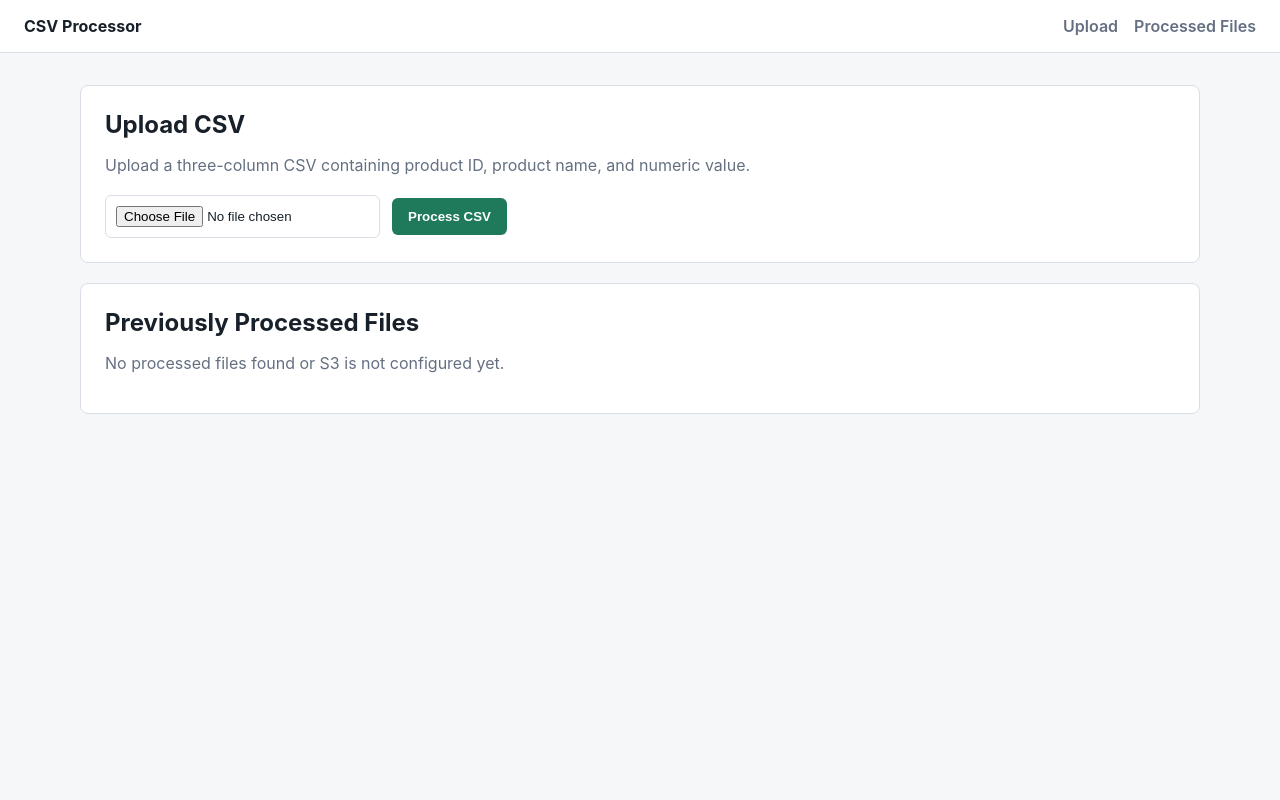
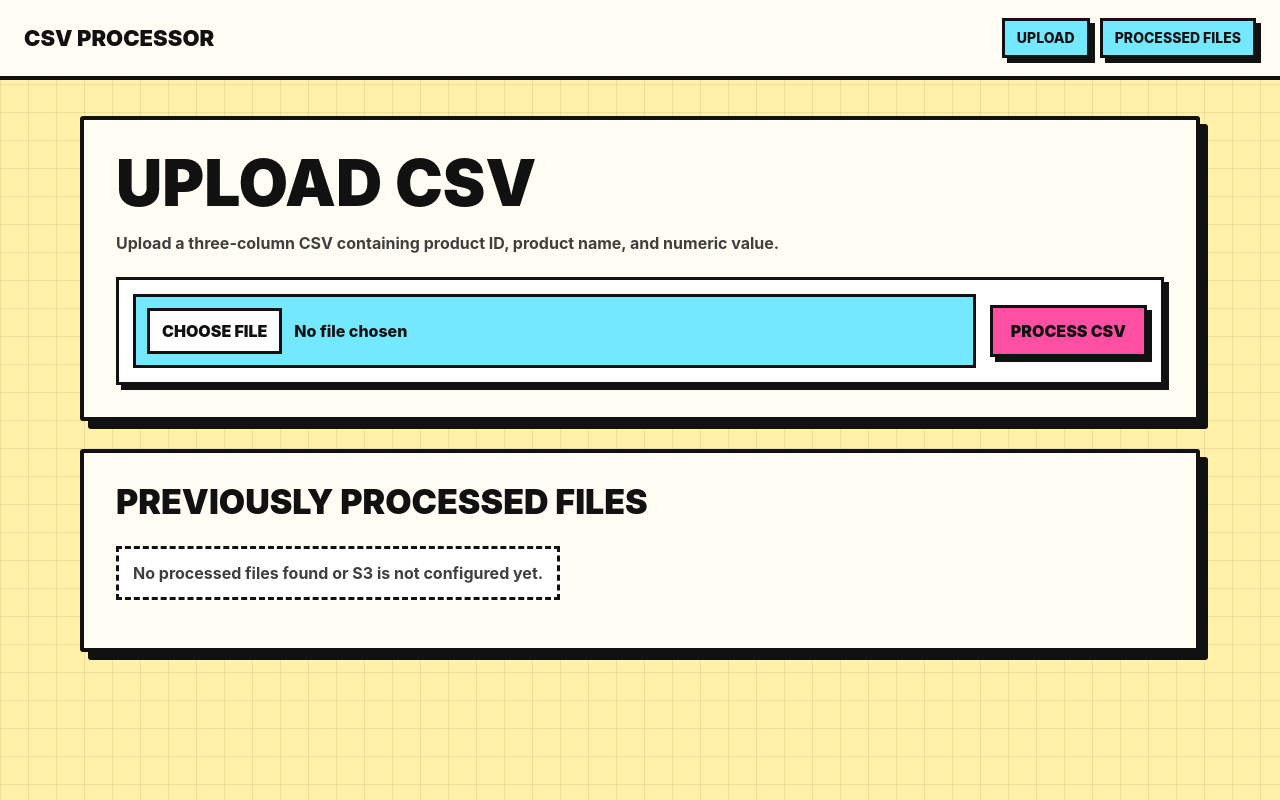
Before and after one commit to MohdUmar20/k8s-csv-processing-platform, a Python web app: template app/templates/index.html in a window 1280 px wide. Run offline with Jinja, Linux system fonts and the light colour scheme; the template is opened without the code that fills it, so the values that code supplies are empty.

Commit message:
Refresh UI with neobrutalist styling

```diff
--- a/app/static/styles.css
+++ b/app/static/styles.css
@@ -1,136 +1,317 @@
 :root {
   color-scheme: light;
-  --bg: #f6f7f9;
-  --panel: #ffffff;
-  --text: #18202a;
-  --muted: #647082;
-  --line: #d9dee7;
-  --accent: #1f7a5c;
-  --accent-strong: #155c45;
-  --danger-bg: #fff0f0;
-  --danger-text: #9b1c1c;
+  --bg: #fff1a8;
+  --bg-grid: rgba(20, 20, 20, 0.08);
+  --panel: #fffdf3;
+  --text: #111111;
+  --muted: #3f3f3f;
+  --line: #111111;
+  --accent: #ff4fa3;
+  --accent-strong: #e43086;
+  --cyan: #73e8ff;
+  --green: #7ef29a;
+  --danger-bg: #ffd8dc;
+  --danger-text: #111111;
+  --shadow: 8px 8px 0 #111111;
+  --shadow-small: 5px 5px 0 #111111;
 }
 
 * {
   box-sizing: border-box;
 }
 
+html {
+  min-width: 320px;
+}
+
 body {
   margin: 0;
-  background: var(--bg);
+  background:
+    linear-gradient(90deg, var(--bg-grid) 1px, transparent 1px),
+    linear-gradient(var(--bg-grid) 1px, transparent 1px),
+    var(--bg);
+  background-size: 28px 28px;
   color: var(--text);
   font-family: Inter, ui-sans-serif, system-ui, -apple-system, BlinkMacSystemFont, "Segoe UI", sans-serif;
+  line-height: 1.5;
 }
 
 .topbar {
   display: flex;
   justify-content: space-between;
   align-items: center;
-  padding: 16px 24px;
+  gap: 18px;
+  padding: 18px 24px;
   background: var(--panel);
-  border-bottom: 1px solid var(--line);
+  border-bottom: 4px solid var(--line);
 }
 
 .brand {
+  display: inline-block;
   color: var(--text);
-  font-weight: 700;
+  font-size: 22px;
+  font-weight: 950;
+  letter-spacing: 0;
+  line-height: 1;
   text-decoration: none;
+  text-transform: uppercase;
 }
 
 nav {
   display: flex;
-  gap: 16px;
+  flex-wrap: wrap;
+  gap: 10px;
+  justify-content: flex-end;
 }
 
 nav a {
-  color: var(--muted);
+  background: var(--cyan);
+  border: 3px solid var(--line);
+  box-shadow: var(--shadow-small);
+  color: var(--text);
+  font-size: 14px;
+  font-weight: 850;
+  line-height: 1;
+  padding: 10px 12px;
   text-decoration: none;
-  font-weight: 600;
+  text-transform: uppercase;
+  transition: transform 120ms ease, box-shadow 120ms ease, background 120ms ease;
+}
+
+nav a:hover,
+nav a:focus-visible {
+  background: var(--green);
+  box-shadow: 2px 2px 0 var(--line);
+  outline: 0;
+  transform: translate(3px, 3px);
 }
 
 .page {
   width: min(1120px, calc(100% - 32px));
-  margin: 32px auto;
+  margin: 36px auto 48px;
 }
 
 .panel {
   background: var(--panel);
-  border: 1px solid var(--line);
-  border-radius: 8px;
-  padding: 24px;
-  margin-bottom: 20px;
+  border: 4px solid var(--line);
+  border-radius: 3px;
+  box-shadow: var(--shadow);
+  margin-bottom: 28px;
+  padding: clamp(20px, 3vw, 32px);
 }
 
 h1,
 h2 {
   margin: 0 0 12px;
+  color: var(--text);
+  font-weight: 950;
+  letter-spacing: 0;
+  line-height: 0.98;
+  text-transform: uppercase;
+}
+
+h1 {
+  font-size: clamp(34px, 6vw, 64px);
+}
+
+h2 {
+  font-size: clamp(24px, 3vw, 34px);
 }
 
 .muted {
   color: var(--muted);
+  font-size: 16px;
+  font-weight: 650;
+  max-width: 760px;
 }
 
 form {
+  align-items: center;
+  background: #ffffff;
+  border: 3px solid var(--line);
+  box-shadow: var(--shadow-small);
   display: flex;
-  gap: 12px;
-  align-items: center;
   flex-wrap: wrap;
-  margin-top: 20px;
+  gap: 14px;
+  margin-top: 22px;
+  padding: 14px;
 }
 
 input[type="file"] {
-  border: 1px solid var(--line);
-  border-radius: 6px;
-  padding: 10px;
-  background: #fff;
+  background: var(--cyan);
+  border: 3px solid var(--line);
+  border-radius: 0;
+  color: var(--text);
+  cursor: pointer;
+  flex: 1 1 280px;
+  font: inherit;
+  font-weight: 800;
+  min-width: 0;
+  padding: 11px;
+}
+
+input[type="file"]::file-selector-button {
+  background: #ffffff;
+  border: 3px solid var(--line);
+  color: var(--text);
+  cursor: pointer;
+  font: inherit;
+  font-weight: 900;
+  margin-right: 12px;
+  padding: 8px 12px;
+  text-transform: uppercase;
+}
+
+input[type="file"]:focus-visible {
+  outline: 4px solid var(--accent);
+  outline-offset: 3px;
 }
 
 button {
-  border: 0;
-  border-radius: 6px;
   background: var(--accent);
-  color: white;
+  border: 3px solid var(--line);
+  border-radius: 0;
+  box-shadow: var(--shadow-small);
+  color: var(--text);
   cursor: pointer;
-  font-weight: 700;
-  padding: 11px 16px;
+  font: inherit;
+  font-weight: 950;
+  letter-spacing: 0;
+  min-height: 48px;
+  padding: 11px 18px;
+  text-transform: uppercase;
+  transition: transform 120ms ease, box-shadow 120ms ease, background 120ms ease;
 }
 
-button:hover {
+button:hover,
+button:focus-visible {
   background: var(--accent-strong);
+  box-shadow: 2px 2px 0 var(--line);
+  outline: 0;
+  transform: translate(3px, 3px);
 }
 
 .alert {
-  border: 1px solid #f0b8b8;
   background: var(--danger-bg);
+  border: 4px solid var(--line);
+  box-shadow: var(--shadow-small);
   color: var(--danger-text);
-  border-radius: 6px;
-  margin: 16px 0;
-  padding: 12px;
+  font-weight: 850;
+  margin: 18px 0;
+  padding: 14px 16px;
 }
 
 .table-wrap {
+  border: 4px solid var(--line);
+  box-shadow: var(--shadow-small);
+  margin-top: 18px;
   overflow-x: auto;
 }
 
 table {
   width: 100%;
+  min-width: 680px;
   border-collapse: collapse;
+  background: #ffffff;
 }
 
 th,
 td {
-  border-bottom: 1px solid var(--line);
-  padding: 10px 8px;
+  border-bottom: 3px solid var(--line);
+  border-right: 3px solid var(--line);
+  padding: 12px 14px;
   text-align: left;
   vertical-align: top;
 }
 
+th:last-child,
+td:last-child {
+  border-right: 0;
+}
+
+tbody tr:last-child td {
+  border-bottom: 0;
+}
+
 th {
-  color: var(--muted);
+  background: var(--cyan);
+  color: var(--text);
   font-size: 13px;
+  font-weight: 950;
+  text-transform: uppercase;
+}
+
+td {
+  color: var(--text);
+  font-weight: 650;
+}
+
+tbody tr:nth-child(even) td {
+  background: #fff8d0;
 }
 
 code {
+  background: var(--green);
+  border: 2px solid var(--line);
+  color: var(--text);
+  display: inline-block;
   font-family: "SFMono-Regular", Consolas, monospace;
-  font-size: 0.92em;
+  font-size: 0.9em;
+  font-weight: 800;
+  max-width: 100%;
+  overflow-wrap: anywhere;
+  padding: 2px 5px;
 }
+
+.panel > .muted:only-child,
+.panel > p.muted:last-child {
+  background: #ffffff;
+  border: 3px dashed var(--line);
+  color: var(--muted);
+  display: inline-block;
+  padding: 12px 14px;
+}
+
+@media (max-width: 720px) {
+  .topbar {
+    align-items: flex-start;
+    flex-direction: column;
+    padding: 16px;
+  }
+
+  nav {
+    justify-content: flex-start;
+    width: 100%;
+  }
+
+  nav a {
+    flex: 1 1 auto;
+    text-align: center;
+  }
+
+  .page {
+    width: min(100% - 24px, 1120px);
+    margin-top: 24px;
+  }
+
+  .panel {
+    box-shadow: 6px 6px 0 var(--line);
+    padding: 18px;
+  }
+
+  form {
+    align-items: stretch;
+    flex-direction: column;
+  }
+
+  form input[type="file"],
+  button {
+    flex: 0 0 auto !important;
+    width: 100%;
+  }
+
+  form input[type="file"] {
+    height: auto;
+    min-height: 56px;
+  }
+}
```
